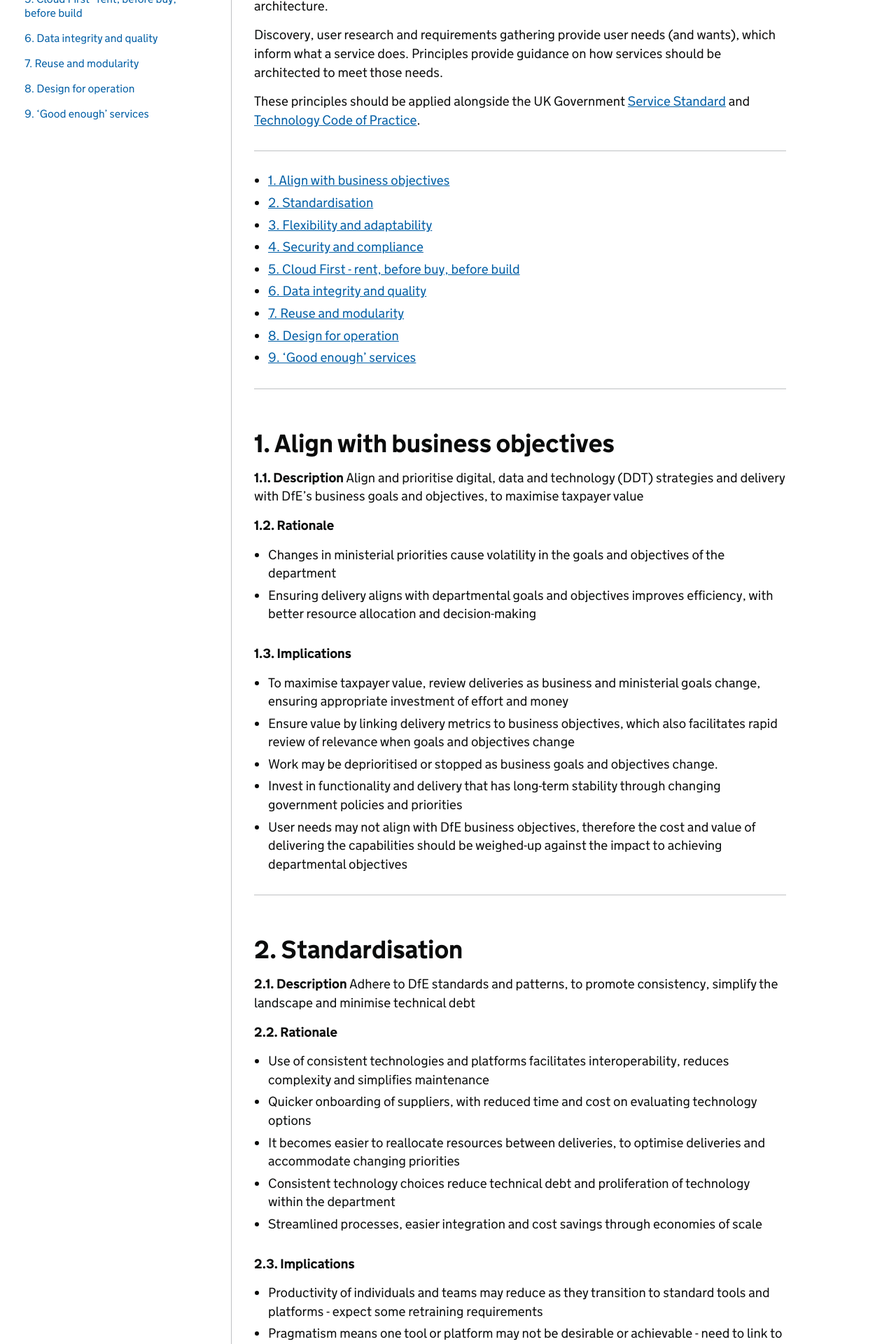
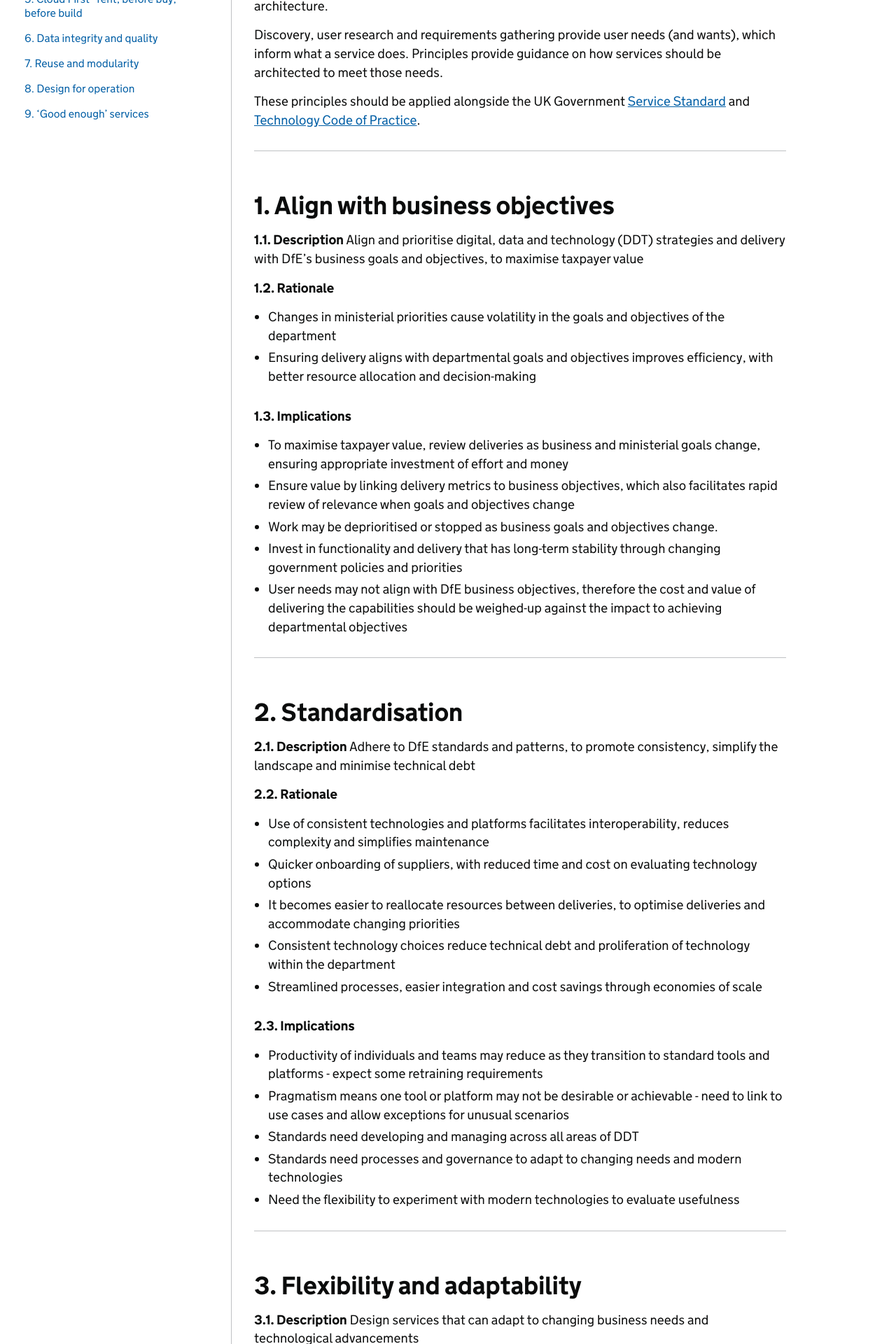
Before and after one commit to DFE-Digital/architecture, a Jekyll site: the page built from principles/enterprise-architecture-principles.md, in a window 1280 px wide. Shown: the part 314-2234 px from the top of the page at 70% size. Built offline with Jekyll 4.4.1, drawn with Linux system fonts in a browser that asks for light colours; our own code applies the rules of GitHub Pages for plain Markdown files; some of the changed text lies outside the part shown.

Commit message:
remove toc

```diff
--- a/principles/enterprise-architecture-principles.md
+++ b/principles/enterprise-architecture-principles.md
@@ -11,18 +11,6 @@ They are intended to be enduring and seldom amended. They reflect a level of con
 Discovery, user research and requirements gathering provide user needs (and wants), which inform what a service does. Principles provide guidance on how services should be architected to meet those needs.
 
 These principles should be applied alongside the UK Government [Service Standard](https://www.gov.uk/service-manual/service-standard) and [Technology Code of Practice](https://www.gov.uk/guidance/the-technology-code-of-practice).
-
----
-
-  - [1. Align with business objectives](#1-align-with-business-objectives)
-  - [2. Standardisation](#2-standardisation)
-  - [3. Flexibility and adaptability](#3-flexibility-and-adaptability)
-  - [4. Security and compliance](#4-security-and-compliance)
-  - [5. Cloud First - rent, before buy, before build](#5-cloud-first---rent-before-buy-before-build)
-  - [6. Data integrity and quality](#6-data-integrity-and-quality)
-  - [7. Reuse and modularity](#7-reuse-and-modularity)
-  - [8. Design for operation](#8-design-for-operation)
-  - [9. 'Good enough' services](#9-good-enough-services)
 
 ---
 
```
